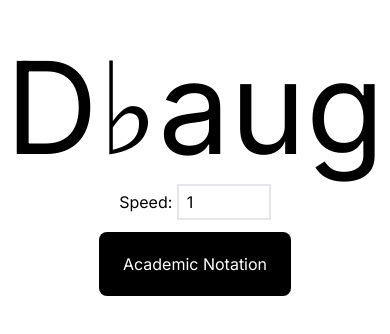
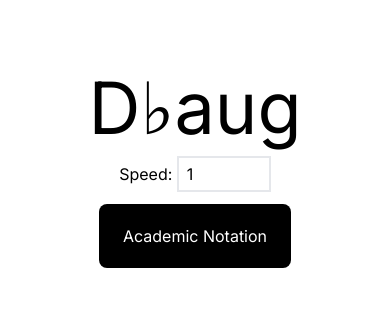
Before and after one commit to windbelike/Chord, a Next.js app: page / in a window 390 px wide. Shown: the part 252-586 px from the top of the page. Built offline with nearby package versions, Linux system fonts and the light colour scheme.

Commit message:
sm device chord size

```diff
--- a/src/app/page.js
+++ b/src/app/page.js
@@ -8,7 +8,7 @@ import { useEffect, useRef, useState } from 'react';
 
 
 export default function Home() {
-  const [chord, setChord] = useState('No Chord')
+  const [chord, setChord] = useState('Cmaj')
   const [speed, setSpeed] = useState(1) // speed by seconds
   const [simpleMode, setSimpleMode] = useState(false) // mode status
   let modeName = simpleMode ? 'Simple Notation' : 'Academic Notation'
@@ -35,7 +35,7 @@ export default function Home() {
     <div className='' >
       <div className='h-screen w-screen flex flex-col justify-center items-center'>
         <div className='flex'>
-          <div className='text-9xl'>
+          <div className='text-7xl lg:text-9xl'>
             {chord}
           </div>
         </div>
```
